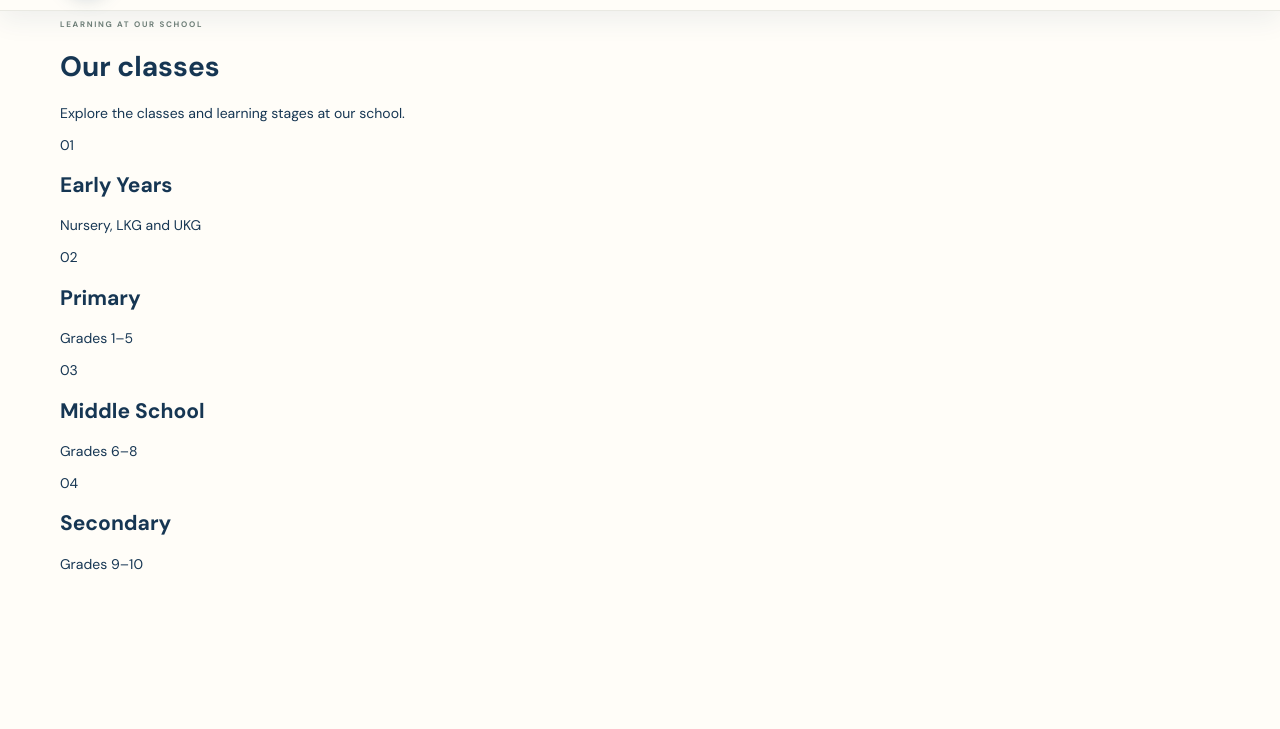
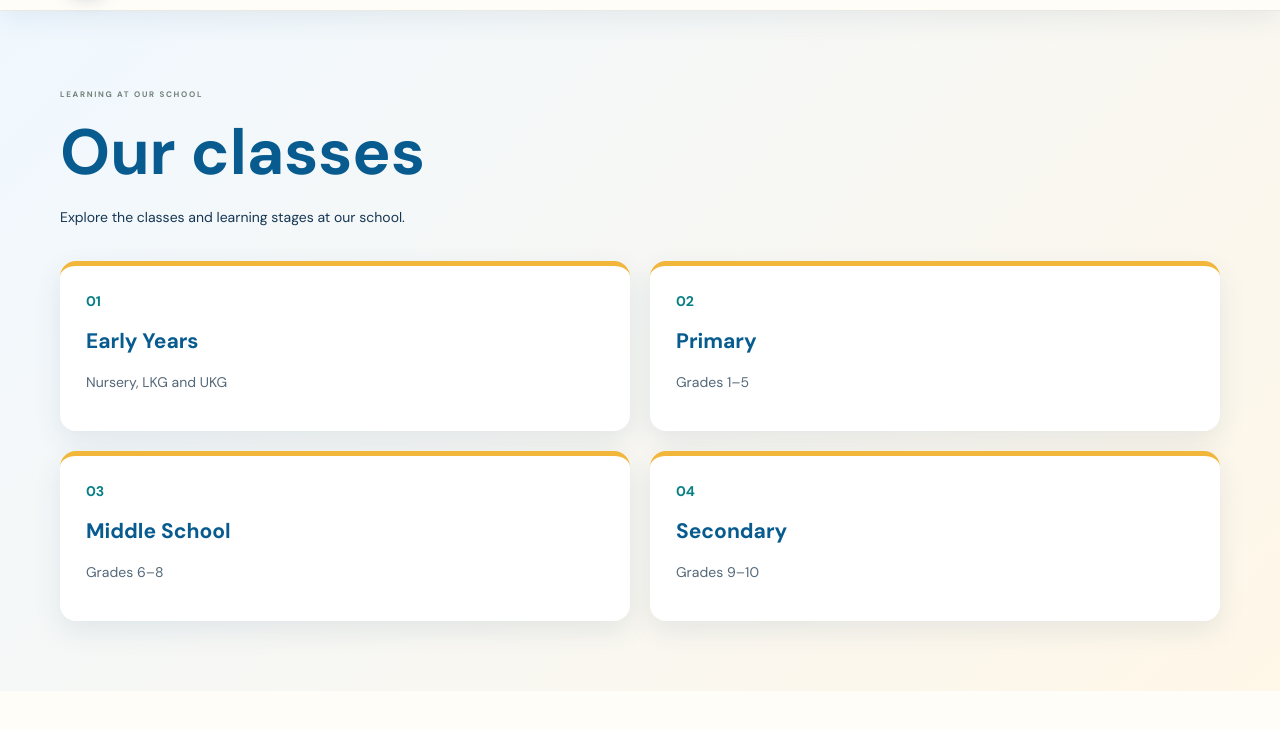
Before and after one commit to binodsarki-design/Alex, a plain HTML site: page classes.html in a window 1280 px wide. Shown: the part 71-800 px from the top of the page. Drawn offline with Linux system fonts and the light colour scheme.

Commit message:
Update site.css

```diff
--- a/site.css
+++ b/site.css
@@ -91,3 +91,38 @@
 .detail-item a:hover {
   text-decoration: underline;
 }
+
+.classes-page {
+  min-height: 75vh;
+  padding: 70px 0;
+  background: linear-gradient(135deg, #f0f8ff, #fff7e8);
+}
+
+.classes-page h1 {
+  margin: 12px 0;
+  color: #075b8f;
+  font-size: clamp(38px, 6vw, 64px);
+}
+
+.classes-grid {
+  display: grid;
+  grid-template-columns: repeat(2, 1fr);
+  gap: 20px;
+  margin-top: 35px;
+}
+
+.class-card {
+  padding: 26px;
+  border-radius: 16px;
+  background: white;
+  border-top: 5px solid #f1b63a;
+  box-shadow: 0 10px 28px #16426718;
+}
+
+.class-card span { color: #087f84; font-weight: 700; }
+.class-card h2 { color: #075b8f; }
+.class-card p { color: #536879; }
+
+@media (max-width: 650px) {
+  .classes-grid { grid-template-columns: 1fr; }
+}
```
